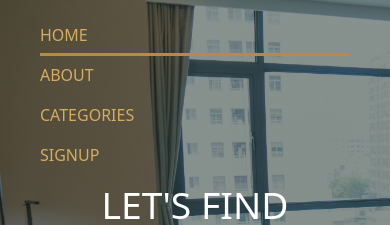
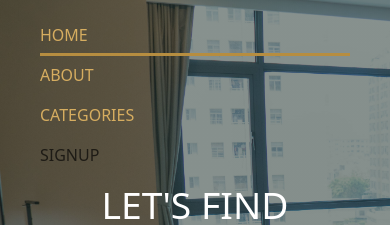
Before and after one commit to Bolang-Lonson/lodged, a React (Create React App) app: page / in a window 390 px wide. Both pictures are taken after a click on the button "Toggle navigation". Shown: the part 83-308 px from the top of the page. Built offline with nearby package versions, Linux system fonts and the light colour scheme.

Commit message:
changed the class for the hover effect to a new class called 'hover-slide' to avoid applying the effect to dashboard nav links

```diff
--- a/src/Components/Navbar/navbar.css
+++ b/src/Components/Navbar/navbar.css
@@ -21,13 +21,13 @@ a.custom-btn:hover {
     background-color: #b68d40;
 }
 
-li .nav-link {
+li .hover-slide {
     color: #d6ad60;
     position: relative;
     transition: all 0.3s ease 0s;
 }
 
-li .nav-link::after {
+li .hover-slide::after {
     content: '';
     height: 3px; width: 0;
     background: #b68d40;
@@ -36,11 +36,11 @@ li .nav-link::after {
     transition: 0.3s;
 }
 
-li .nav-link:hover {
+li .hover-slide:hover {
     color: #b68d40;
 }
 
-li .nav-link:hover::after {
+li .hover-slide:hover::after {
     width: 100%;
 }
 
--- a/src/Components/Navbar/navbar.jsx
+++ b/src/Components/Navbar/navbar.jsx
@@ -19,13 +19,13 @@ const Navbar = ({transparent = true, signedIn}) => {
 				<div className="collapse navbar-collapse justify-content-end align-items-center" id="main-nav">
 					<ul className="navbar-nav">
 						<li className="nav-item mx-3">
-							<NavLink exact='true' className={({ isActive }) => (isActive ? 'current nav-link ' : 'nav-link')} to='/'>HOME</NavLink>
+							<NavLink exact='true' className={({ isActive }) => (isActive ? 'current nav-link hover-slide' : 'nav-link hover-slide')} to='/'>HOME</NavLink>
 						</li>
 						<li className="nav-item mx-3">
-							<NavLink exact='true' className={({ isActive }) => (isActive ? 'current nav-link ' : 'nav-link')} to='/about'>ABOUT</NavLink>
+							<NavLink exact='true' className={({ isActive }) => (isActive ? 'current nav-link hover-slide' : 'nav-link hover-slide')} to='/about'>ABOUT</NavLink>
 						</li>
 						<li className="nav-item mx-3">
-							<NavLink exact='true' className={({ isActive }) => (isActive ? 'current nav-link ' : 'nav-link')} to='/categories'>CATEGORIES</NavLink>
+							<NavLink exact='true' className={({ isActive }) => (isActive ? 'current nav-link hover-slide' : 'nav-link hover-slide')} to='/categories'>CATEGORIES</NavLink>
 						</li>
 						<li className="nav-item mx-3 d-md-none">
 							<a className="nav-link" href="/signup">SIGNUP</a>
```
